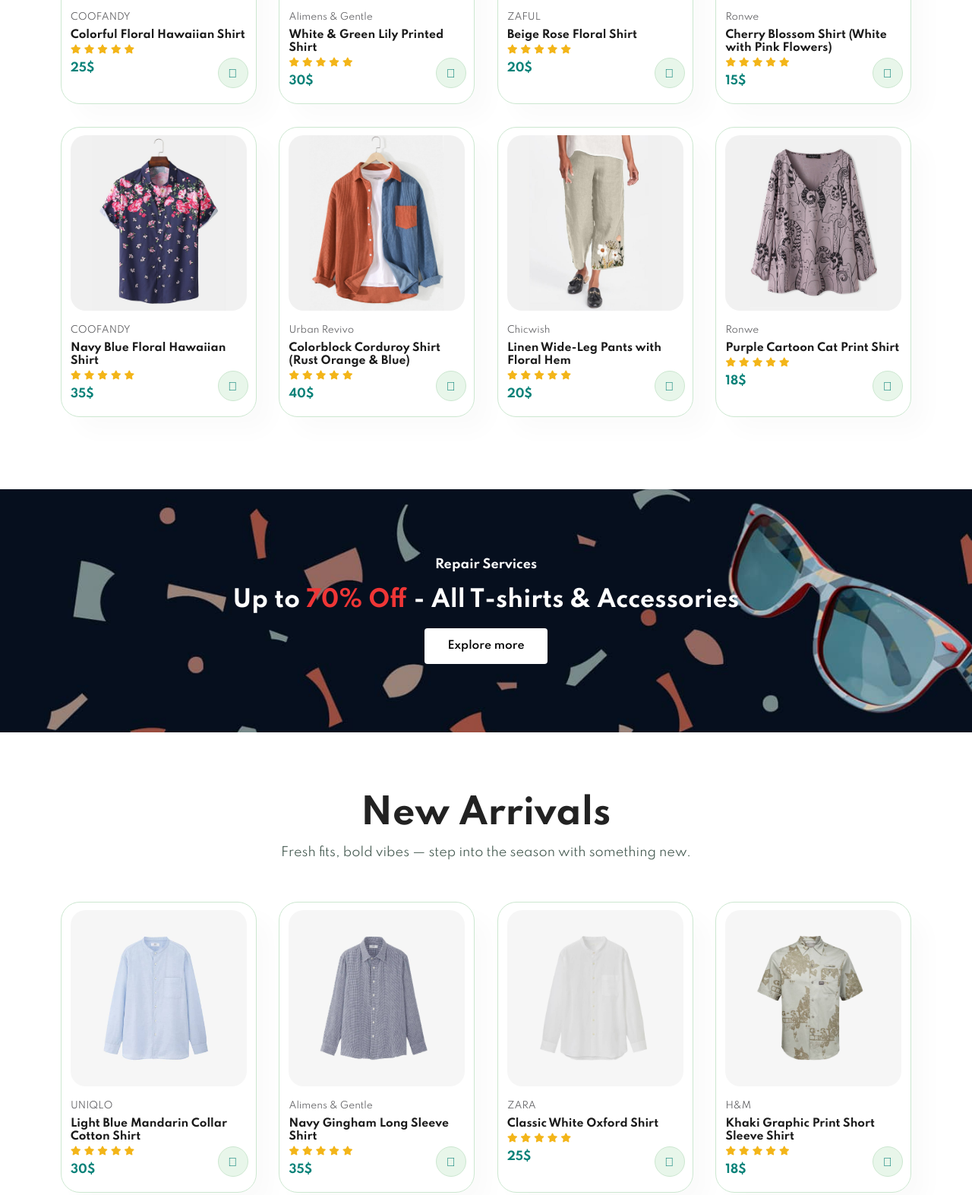
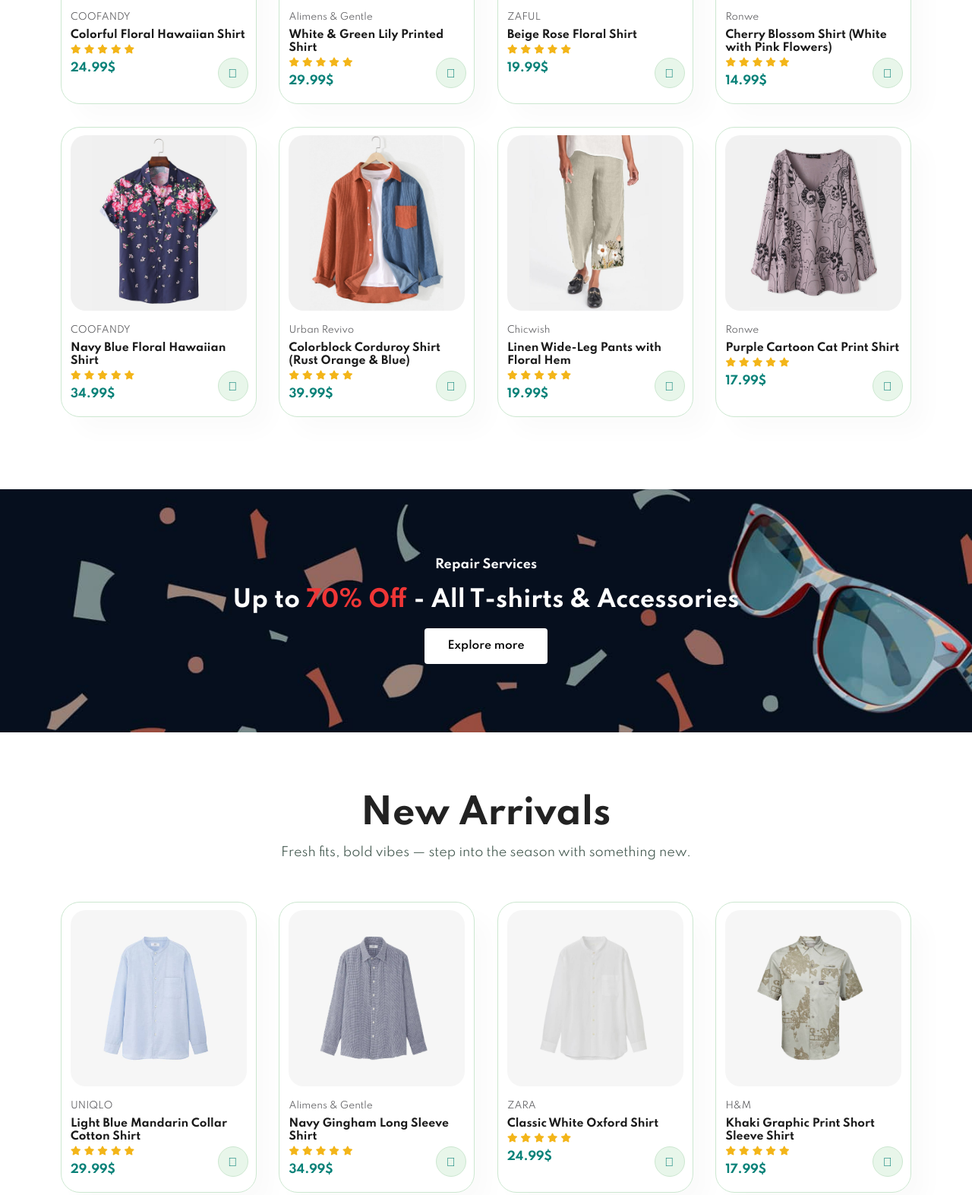
Before and after one commit to Elise-007/Modenza.github.io, a plain HTML site: page index.html in a window 1280 px wide. Shown: the part 1689-3262 px from the top of the page at 76% size. Drawn offline with Linux system fonts and the light colour scheme.

Commit message:
Update index.html

```diff
--- a/index.html
+++ b/index.html
@@ -84,7 +84,7 @@
                     <i class="fas fa-star"></i>
                     <i class="fas fa-star"></i>
                     </div>
-                    <h4>25$</h4>
+                    <h4>24.99$</h4>
                 </div>
                 <a href="#"><i class="fal fa-shopping-cart cart"></i></a>
             </div>
@@ -100,7 +100,7 @@
                 <i class="fas fa-star"></i>
                 <i class="fas fa-star"></i>
                 </div>
-                <h4>30$</h4>
+                <h4>29.99$</h4>
             </div>
             <a href="#"><i class="fal fa-shopping-cart cart"></i></a>
         </div>
@@ -116,7 +116,7 @@
             <i class="fas fa-star"></i>
             <i class="fas fa-star"></i>
             </div>
-            <h4>20$</h4>
+            <h4>19.99$</h4>
         </div>
         <a href="#"><i class="fal fa-shopping-cart cart"></i></a>
     </div>
@@ -132,7 +132,7 @@
         <i class="fas fa-star"></i>
         <i class="fas fa-star"></i>
         </div>
-        <h4>15$</h4>
+        <h4>14.99$</h4>
     </div>
     <a href="#"><i class="fal fa-shopping-cart cart"></i></a>
 </div>
@@ -148,7 +148,7 @@
     <i class="fas fa-star"></i>
     <i class="fas fa-star"></i>
     </div>
-    <h4>35$</h4>
+    <h4>34.99$</h4>
 </div>
 <a href="#"><i class="fal fa-shopping-cart cart"></i></a>
 </div>
@@ -164,7 +164,7 @@
     <i class="fas fa-star"></i>
     <i class="fas fa-star"></i>
     </div>
-    <h4>40$</h4>
+    <h4>39.99$</h4>
 </div>
 <a href="#"><i class="fal fa-shopping-cart cart"></i></a>
 </div>
@@ -180,7 +180,7 @@
     <i class="fas fa-star"></i>
     <i class="fas fa-star"></i>
     </div>
-    <h4>20$</h4>
+    <h4>19.99$</h4>
 </div>
 <a href="#"><i class="fal fa-shopping-cart cart"></i></a>
 </div>
@@ -196,7 +196,7 @@
     <i class="fas fa-star"></i>
     <i class="fas fa-star"></i>
     </div>
-    <h4>18$</h4>
+    <h4>17.99$</h4>
 </div>
 <a href="#"><i class="fal fa-shopping-cart cart"></i></a>
 </div>
@@ -224,7 +224,7 @@
                     <i class="fas fa-star"></i>
                     <i class="fas fa-star"></i>
                     </div>
-                    <h4>30$</h4>
+                    <h4>29.99$</h4>
                 </div>
                 <a href="#"><i class="fal fa-shopping-cart cart"></i></a>
             </div>
@@ -240,7 +240,7 @@
                 <i class="fas fa-star"></i>
                 <i class="fas fa-star"></i>
                 </div>
-                <h4>35$</h4>
+                <h4>34.99$</h4>
             </div>
             <a href="#"><i class="fal fa-shopping-cart cart"></i></a>
         </div>
@@ -256,7 +256,7 @@
             <i class="fas fa-star"></i>
             <i class="fas fa-star"></i>
             </div>
-            <h4>25$</h4>
+            <h4>24.99$</h4>
         </div>
         <a href="#"><i class="fal fa-shopping-cart cart"></i></a>
     </div>
@@ -272,7 +272,7 @@
         <i class="fas fa-star"></i>
         <i class="fas fa-star"></i>
         </div>
-        <h4>18$</h4>
+        <h4>17.99$</h4>
     </div>
     <a href="#"><i class="fal fa-shopping-cart cart"></i></a>
 </div>
@@ -288,7 +288,7 @@
     <i class="fas fa-star"></i>
     <i class="fas fa-star"></i>
     </div>
-    <h4>35$</h4>
+    <h4>34.99$</h4>
 </div>
 <a href="#"><i class="fal fa-shopping-cart cart"></i></a>
 </div>
@@ -304,7 +304,7 @@
     <i class="fas fa-star"></i>
     <i class="fas fa-star"></i>
     </div>
-    <h4>20$</h4>
+    <h4>19.99$</h4>
 </div>
 <a href="#"><i class="fal fa-shopping-cart cart"></i></a>
 </div>
@@ -320,7 +320,7 @@
     <i class="fas fa-star"></i>
     <i class="fas fa-star"></i>
     </div>
-    <h4>28$</h4>
+    <h4>27.99$</h4>
 </div>
 <a href="#"><i class="fal fa-shopping-cart cart"></i></a>
 </div>
@@ -336,7 +336,7 @@
     <i class="fas fa-star"></i>
     <i class="fas fa-star"></i>
     </div>
-    <h4>20$</h4>
+    <h4>19.99$</h4>
 </div>
 <a href="#"><i class="fal fa-shopping-cart cart"></i></a>
 </div>
```
